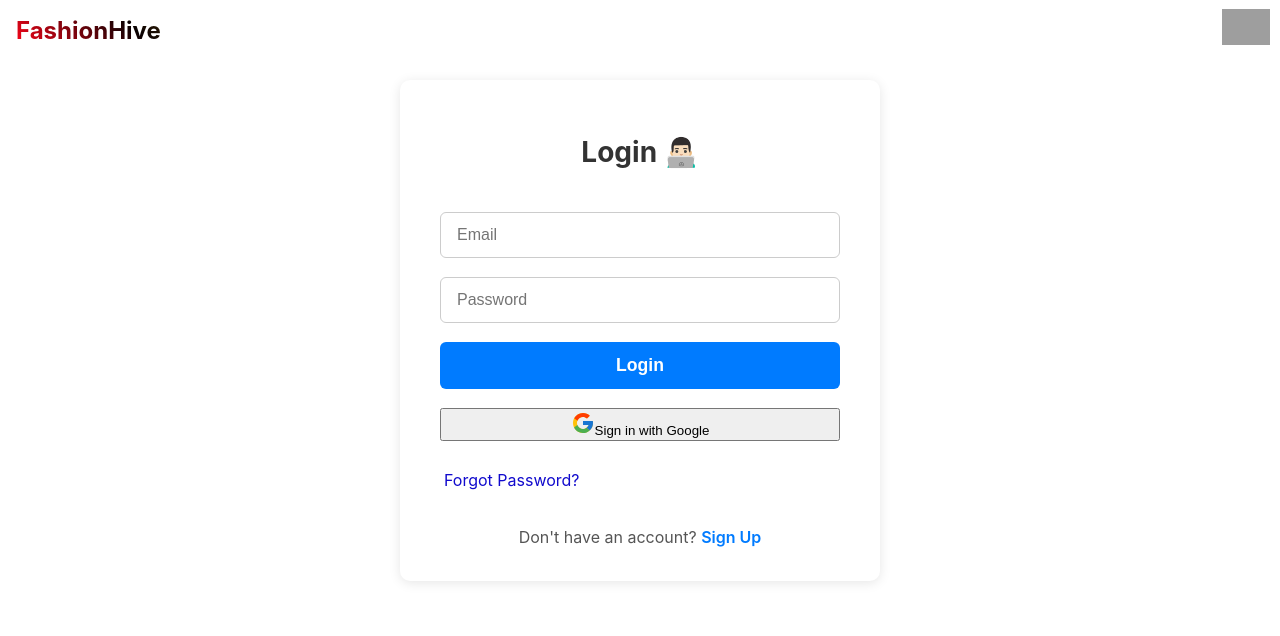
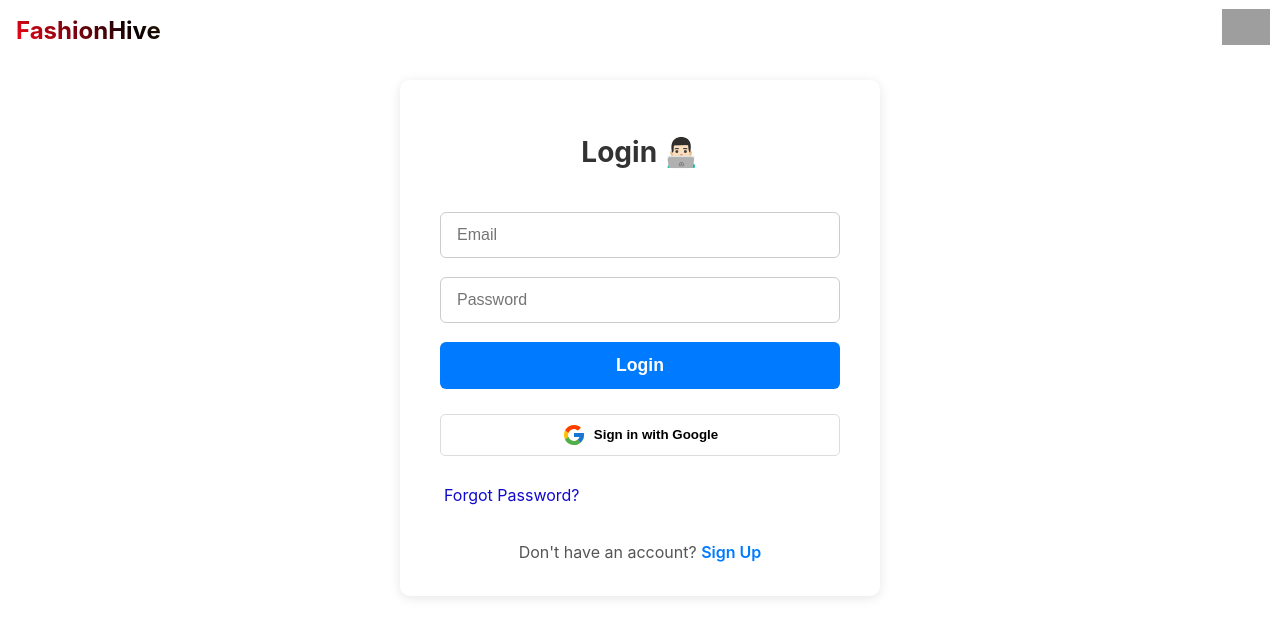
Before and after one commit to krAnkit2000/E-com, a React (Create React App) app: page /login in a window 1280 px wide. Shown: the top 636 px of the page. Built offline with nearby package versions, Linux system fonts and the light colour scheme; grey boxes are pictures that could not be loaded.

Commit message:
Add Google button styles to LoginSignup.css
Added styles for Google button in login/signup form.

```diff
--- a/src/pages/LoginSignup.css
+++ b/src/pages/LoginSignup.css
@@ -64,3 +64,24 @@
 .toggle-link:hover {
   text-decoration: underline;
 }
+
+.btn-google {
+   margin-top: 6px;
+    background-color: #fff; /* white background */
+    color: #000;
+    padding: 8px;
+    border: 1px solid #ddd;
+    border-radius: 5px;
+    cursor: pointer;
+    display: flex;
+    align-items: center;
+    justify-content: center;
+    gap: 8px;
+    font-weight: 600;
+    transition: 0.3s;
+}
+
+.btn-google:hover {
+    background-color: #ea8150c9;
+    color: white;
+}
```
